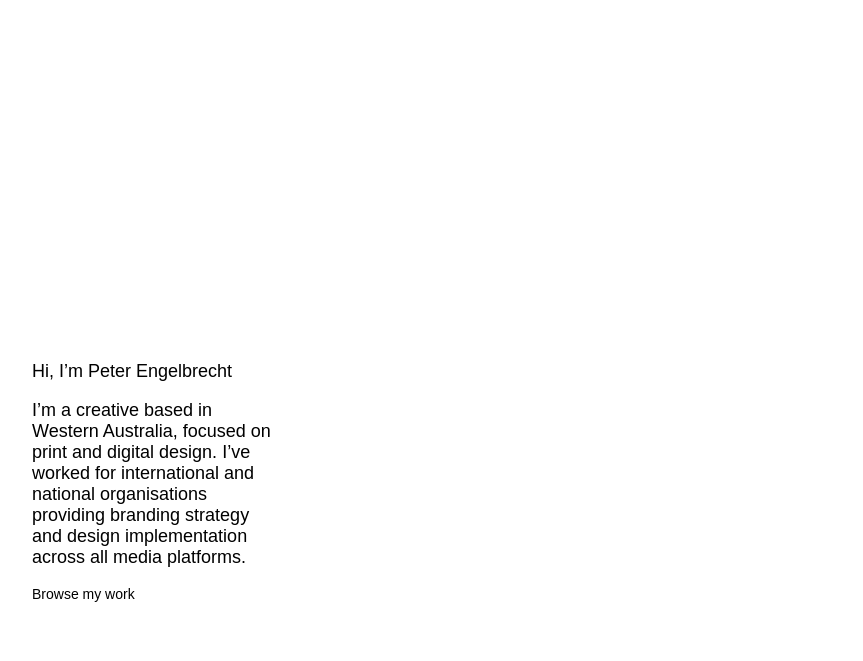
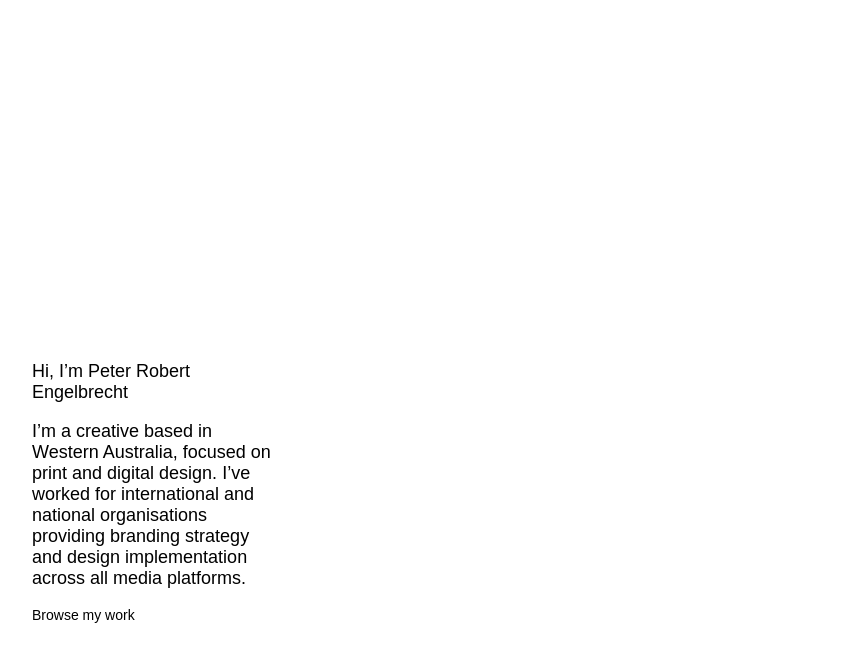
Before and after one commit to PeterEngelbrecht/new_site_project, a plain HTML site: page index.html in a window 1280 px wide. Shown: the part 171-832 px from the top of the page, without its empty margins (208-1071 px from the left). Drawn offline with Linux system fonts and the light colour scheme; a web font is replaced by a local one.

Commit message:
Text Change

```diff
--- a/index.html
+++ b/index.html
@@ -25,7 +25,7 @@
 
 <div class="site-body-1">
 	<div class="site-intro">
-		<h1>Hi, I’m Peter Engelbrecht</h1>
+		<h1>Hi, I’m Peter Robert Engelbrecht</h1>
 		<p>I’m a creative based in Western Australia, focused on print and digital design. I’ve worked for international and national organisations providing branding strategy and design implementation across all media platforms.</p>
 	</div>
 	<div class="work-button">
```
